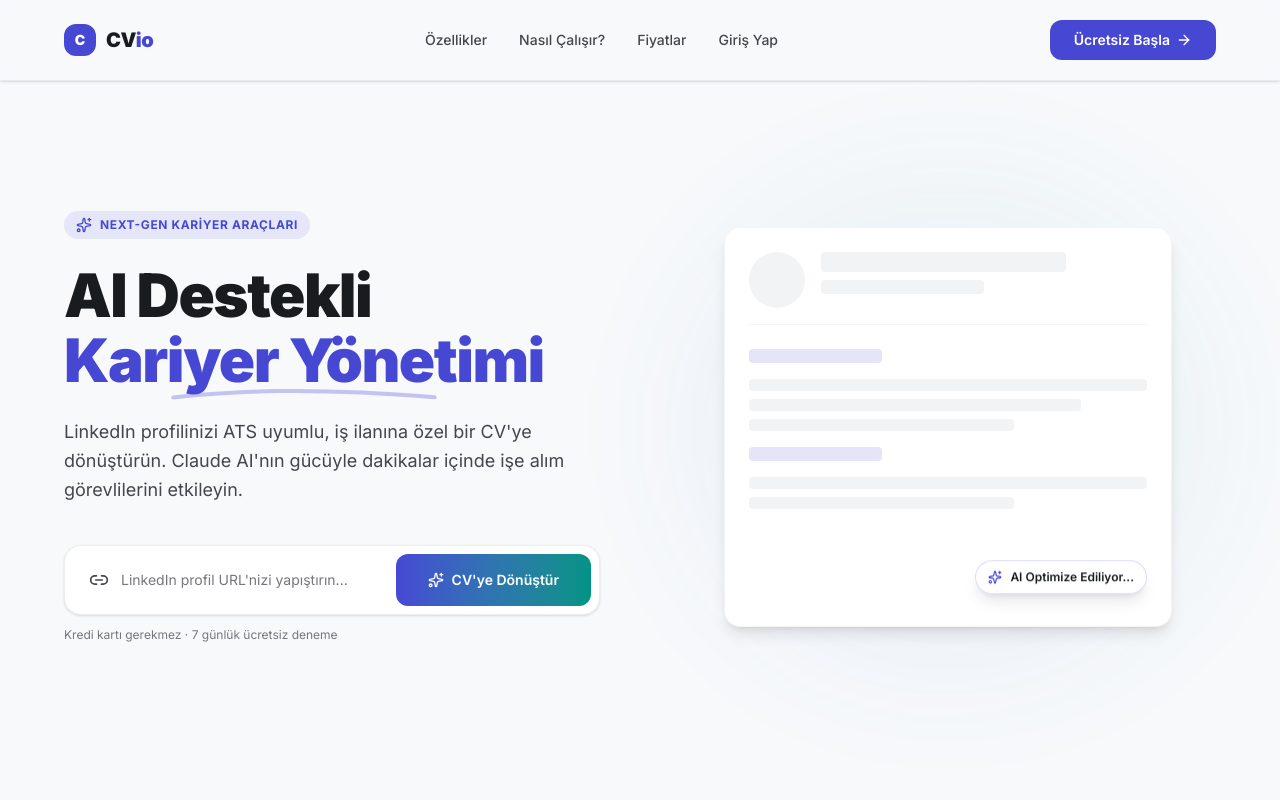
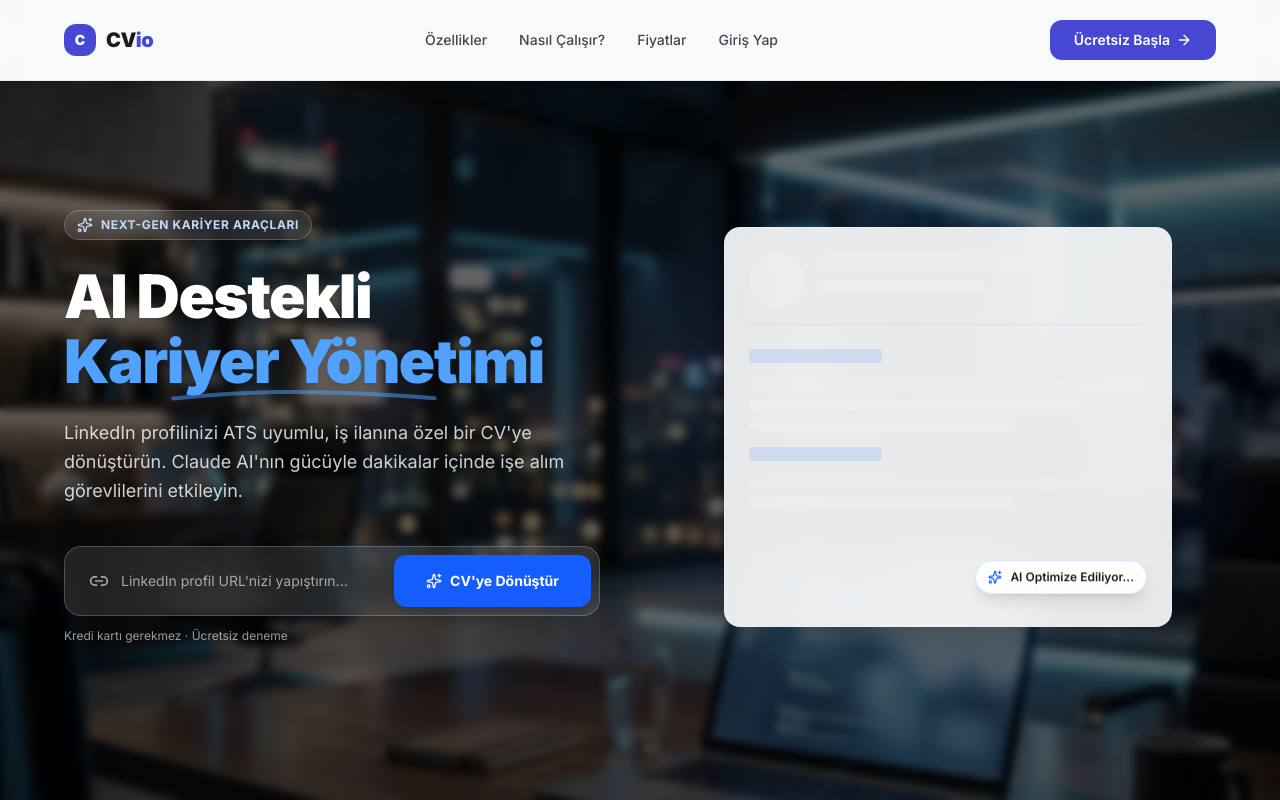
Before and after one commit to cenas1905/yeni-cv-proje-2, a Next.js app: page / in a window 1280 px wide. Shown: the top 800 px of the page. Built offline with nearby package versions, Linux system fonts and the light colour scheme.

Commit message:
feat: design updates - full cover hero image and landing page background

```diff
--- a/app/(auth)/login/page.tsx
+++ b/app/(auth)/login/page.tsx
@@ -50,49 +50,41 @@ export default function LoginPage() {
     <div className="min-h-screen bg-[#f8f9ff] flex" style={{ fontFamily: 'Inter, sans-serif' }}>
 
       {/* ── Left panel — branding ── */}
-      <div className="hidden lg:flex w-1/2 flex-col relative overflow-hidden bg-gradient-to-br from-[#eff4ff] to-[#dce9ff] border-r border-[#c6c6cd]/30">
-        {/* Decorative dots */}
-        <div className="absolute inset-0 opacity-10 pointer-events-none" style={{ backgroundImage: 'radial-gradient(circle at 2px 2px, #0051d5 1px, transparent 0)', backgroundSize: '24px 24px' }} />
-        {/* Glow */}
-        <div className="absolute top-1/2 left-1/2 -translate-x-1/2 -translate-y-1/2 w-[500px] h-[500px] rounded-full bg-[#0051d5]/10 blur-3xl pointer-events-none" />
+      <div className="hidden lg:flex w-1/2 flex-col relative overflow-hidden">
+        {/* Full Cover Image Background */}
+        <div className="absolute inset-0 z-0">
+          <img src="/hero_office.png" alt="CVio Office" className="w-full h-full object-cover" />
+          <div className="absolute inset-0 bg-black/40 backdrop-blur-[2px]" />
+        </div>
 
-        <div className="relative z-10 flex flex-col h-full p-12">
+        <div className="relative z-10 flex flex-col h-full p-12 text-white">
           <Link href="/" className="flex items-center gap-2.5 mb-auto">
             <div className="w-8 h-8 rounded-lg bg-[#0051d5] flex items-center justify-center">
               <Sparkles className="w-4 h-4 text-white" />
             </div>
-            <span className="font-bold text-xl text-[#0b1c30]">CV<span className="text-[#0051d5]">io</span></span>
+            <span className="font-bold text-xl text-white">CV<span className="text-blue-300">io</span></span>
           </Link>
 
           <div className="mb-auto space-y-6 max-w-md">
-            <h2 className="text-4xl font-bold leading-tight text-[#0b1c30]">
+            <h2 className="text-4xl font-bold leading-tight text-white drop-shadow-md">
               Kariyer hedeflerinize<br />
-              <span className="text-[#0051d5]">daha hızlı ulaşın</span>
+              <span className="text-blue-300">daha hızlı ulaşın</span>
             </h2>
-            <div className="space-y-4">
+            <div className="space-y-4 bg-black/20 p-6 rounded-2xl backdrop-blur-md border border-white/10">
               {[
                 { icon: '⚡', text: '60 saniyede profesyonel CV oluşturun' },
                 { icon: '🤖', text: 'Claude AI ile hedeflerinize göre optimize edin' },
                 { icon: '🔗', text: 'Kalıcı paylaşım linki ile takip edin' },
               ].map(item => (
-                <div key={item.text} className="flex items-center gap-3 text-[#45464d] text-sm">
+                <div key={item.text} className="flex items-center gap-3 text-white/90 text-sm font-medium">
                   <span className="text-lg">{item.icon}</span>
                   {item.text}
                 </div>
               ))}
             </div>
-
-            {/* Sizin bahsettiğiniz görsel buraya eklendi */}
-            <div className="mt-8 relative rounded-2xl overflow-hidden shadow-2xl border border-[#c6c6cd]/40">
-              <img
-                src="/hero_office.png"
-                alt="CVio Platform"
-                className="w-full h-auto object-cover hover:scale-105 transition-transform duration-700"
-              />
-            </div>
           </div>
 
-          <p className="text-xs text-[#76777d]">© {new Date().getFullYear()} CVio</p>
+          <p className="text-xs text-white/60 drop-shadow-sm">© {new Date().getFullYear()} CVio</p>
         </div>
       </div>
 
--- a/app/page.tsx
+++ b/app/page.tsx
@@ -163,59 +163,62 @@ export default function HomePage() {
       </header>
 
       {/* ─── HERO ─── */}
-      <section className="relative pt-16 pb-24 md:pt-24 md:pb-32 px-6 md:px-16 max-w-[1280px] mx-auto overflow-hidden">
-        {/* Subtle background gradient */}
-        <div className="absolute top-0 right-0 w-1/2 h-full bg-gradient-to-bl from-[#4648d4]/5 to-transparent -z-10 rounded-bl-full pointer-events-none" />
+      <section className="relative pt-16 pb-24 md:pt-24 md:pb-32 px-6 md:px-16 overflow-hidden">
+        {/* Background Image & Overlay */}
+        <div className="absolute inset-0 z-0">
+          <img src="/main_hero_bg.png" alt="CVio Hero Background" className="w-full h-full object-cover" />
+          <div className="absolute inset-0 bg-black/60 backdrop-blur-[4px]" />
+        </div>
 
-        <div className="flex flex-col lg:flex-row items-center gap-12 lg:gap-20">
+        <div className="relative z-10 max-w-[1280px] mx-auto flex flex-col lg:flex-row items-center gap-12 lg:gap-20">
           {/* Left content */}
           <motion.div
-            className="flex-1 z-10"
+            className="flex-1"
             initial={{ opacity: 0, y: 24 }}
             animate={{ opacity: 1, y: 0 }}
             transition={{ duration: 0.6 }}
           >
             {/* Badge */}
-            <div className="inline-flex items-center gap-2 px-3 py-1.5 rounded-full bg-[#4648d4]/10 text-[#4648d4] mb-6">
+            <div className="inline-flex items-center gap-2 px-3 py-1.5 rounded-full bg-white/10 text-blue-200 border border-white/20 mb-6 backdrop-blur-md">
               <Sparkles className="w-4 h-4" />
               <span className="text-xs font-bold uppercase tracking-wider">Next-Gen Kariyer Araçları</span>
             </div>
 
-            <h1 className="text-4xl sm:text-5xl md:text-6xl font-black text-[#191c1e] leading-[1.08] tracking-tight mb-6">
+            <h1 className="text-4xl sm:text-5xl md:text-6xl font-black text-white leading-[1.08] tracking-tight mb-6 drop-shadow-lg">
               AI Destekli <br />
-              <span className="text-[#4648d4] relative">
+              <span className="text-blue-400 relative">
                 Kariyer Yönetimi
-                <svg className="absolute w-full h-3 -bottom-1 left-0 text-[#4648d4]/30" fill="none" viewBox="0 0 200 9" xmlns="http://www.w3.org/2000/svg">
+                <svg className="absolute w-full h-3 -bottom-1 left-0 text-blue-400/50" fill="none" viewBox="0 0 200 9" xmlns="http://www.w3.org/2000/svg">
                   <path d="M2.00035 7.15585C46.8529 2.45391 100.865 -1.02636 198.053 6.94042" stroke="currentColor" strokeLinecap="round" strokeWidth="3" />
                 </svg>
               </span>
             </h1>
 
-            <p className="text-lg text-[#45464d] mb-10 max-w-xl leading-relaxed">
+            <p className="text-lg text-white/80 mb-10 max-w-xl leading-relaxed drop-shadow-md">
               LinkedIn profilinizi ATS uyumlu, iş ilanına özel bir CV'ye dönüştürün. Claude AI'nın gücüyle dakikalar içinde işe alım görevlilerini etkileyin.
             </p>
 
             {/* LinkedIn URL input */}
-            <form onSubmit={handleHeroSubmit} className="bg-white p-2 rounded-xl shadow-sm border border-[#c6c6cd]/30 flex flex-col sm:flex-row gap-2 max-w-2xl">
+            <form onSubmit={handleHeroSubmit} className="bg-white/10 backdrop-blur-xl p-2 rounded-xl shadow-2xl border border-white/20 flex flex-col sm:flex-row gap-2 max-w-2xl">
               <div className="flex-1 relative flex items-center">
-                <Link2 className="absolute left-4 text-[#45464d] w-5 h-5 shrink-0" />
+                <Link2 className="absolute left-4 text-white/60 w-5 h-5 shrink-0" />
                 <input
                   type="url"
                   value={linkedInUrl}
                   onChange={(e) => setLinkedInUrl(e.target.value)}
                   placeholder="LinkedIn profil URL'nizi yapıştırın..."
-                  className="w-full pl-12 pr-4 py-4 rounded-lg border-none focus:ring-2 focus:ring-[#4648d4]/50 bg-transparent text-[#191c1e] placeholder-[#76777d] text-sm outline-none"
+                  className="w-full pl-12 pr-4 py-4 rounded-lg border-none focus:ring-2 focus:ring-blue-400/50 bg-transparent text-white placeholder-white/60 text-sm outline-none"
                 />
               </div>
               <button
                 type="submit"
-                className="bg-gradient-to-r from-[#4648d4] to-[#009485] hover:opacity-90 text-white font-semibold text-sm px-8 py-4 rounded-lg flex items-center justify-center gap-2 transition-all whitespace-nowrap group"
+                className="bg-blue-600 hover:bg-blue-500 text-white font-bold text-sm px-8 py-4 rounded-lg flex items-center justify-center gap-2 transition-all whitespace-nowrap shadow-lg group"
               >
                 <Sparkles className="w-4 h-4 group-hover:rotate-12 transition-transform" />
                 CV'ye Dönüştür
               </button>
             </form>
-            <p className="text-xs text-[#76777d] mt-3">Kredi kartı gerekmez · 7 günlük ücretsiz deneme</p>
+            <p className="text-xs text-white/60 mt-3 drop-shadow-sm">Kredi kartı gerekmez · Ücretsiz deneme</p>
           </motion.div>
 
           {/* Right: Floating CV mockup */}
@@ -225,10 +228,10 @@ export default function HomePage() {
             animate={{ opacity: 1, x: 0 }}
             transition={{ duration: 0.6, delay: 0.15 }}
           >
-            <div className="absolute inset-0 bg-gradient-to-tr from-[#4648d4]/10 to-[#009485]/10 rounded-full blur-3xl opacity-50" />
-            <div className="relative w-full max-w-md h-[400px] bg-white rounded-2xl shadow-lg border border-[#c6c6cd]/20 p-6 flex flex-col gap-4 overflow-hidden">
+            <div className="absolute inset-0 bg-blue-500/20 rounded-full blur-3xl opacity-50" />
+            <div className="relative w-full max-w-md h-[400px] bg-white/90 backdrop-blur-xl rounded-2xl shadow-2xl border border-white/20 p-6 flex flex-col gap-4 overflow-hidden">
               {/* Skeleton CV */}
-              <div className="flex items-start gap-4 pb-4 border-b border-[#c6c6cd]/20">
+              <div className="flex items-start gap-4 pb-4 border-b border-[#c6c6cd]/30">
                 <div className="w-14 h-14 rounded-full bg-[#eceef0] animate-pulse" />
                 <div className="flex-1 space-y-2">
                   <div className="h-5 w-3/4 bg-[#eceef0] rounded animate-pulse" />
@@ -236,21 +239,21 @@ export default function HomePage() {
                 </div>
               </div>
               <div className="space-y-4 pt-2">
-                <div className="h-3.5 w-1/3 bg-[#4648d4]/20 rounded animate-pulse" />
+                <div className="h-3.5 w-1/3 bg-blue-500/20 rounded animate-pulse" />
                 <div className="space-y-2">
                   <div className="h-3 w-full bg-[#eceef0] rounded animate-pulse" />
                   <div className="h-3 w-5/6 bg-[#eceef0] rounded animate-pulse" />
                   <div className="h-3 w-4/6 bg-[#eceef0] rounded animate-pulse" />
                 </div>
-                <div className="h-3.5 w-1/3 bg-[#4648d4]/20 rounded animate-pulse" />
+                <div className="h-3.5 w-1/3 bg-blue-500/20 rounded animate-pulse" />
                 <div className="space-y-2">
                   <div className="h-3 w-full bg-[#eceef0] rounded animate-pulse" />
                   <div className="h-3 w-4/6 bg-[#eceef0] rounded animate-pulse" />
                 </div>
               </div>
               {/* Floating AI badge */}
-              <div className="absolute bottom-6 right-6 bg-white/80 backdrop-blur-md px-3 py-2 rounded-full flex items-center gap-2 shadow-lg border border-[#4648d4]/20 animate-bounce" style={{ animationDuration: '3s' }}>
-                <Sparkles className="w-3.5 h-3.5 text-[#4648d4]" />
+              <div className="absolute bottom-6 right-6 bg-white/90 backdrop-blur-md px-3 py-2 rounded-full flex items-center gap-2 shadow-lg border border-blue-500/20 animate-bounce" style={{ animationDuration: '3s' }}>
+                <Sparkles className="w-3.5 h-3.5 text-blue-600" />
                 <span className="text-xs font-semibold text-[#191c1e]">AI Optimize Ediliyor...</span>
               </div>
             </div>
```
Also changed, not shown: app/(auth)/register/page.tsx (+16 -13 lines), public/main_hero_bg.png (added).
